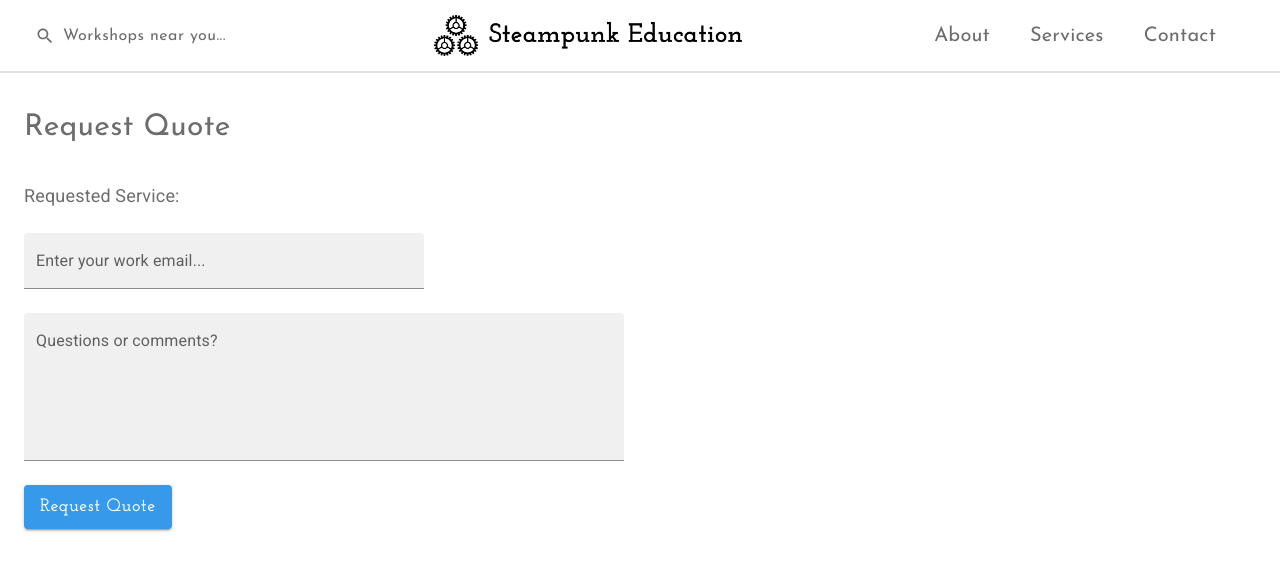
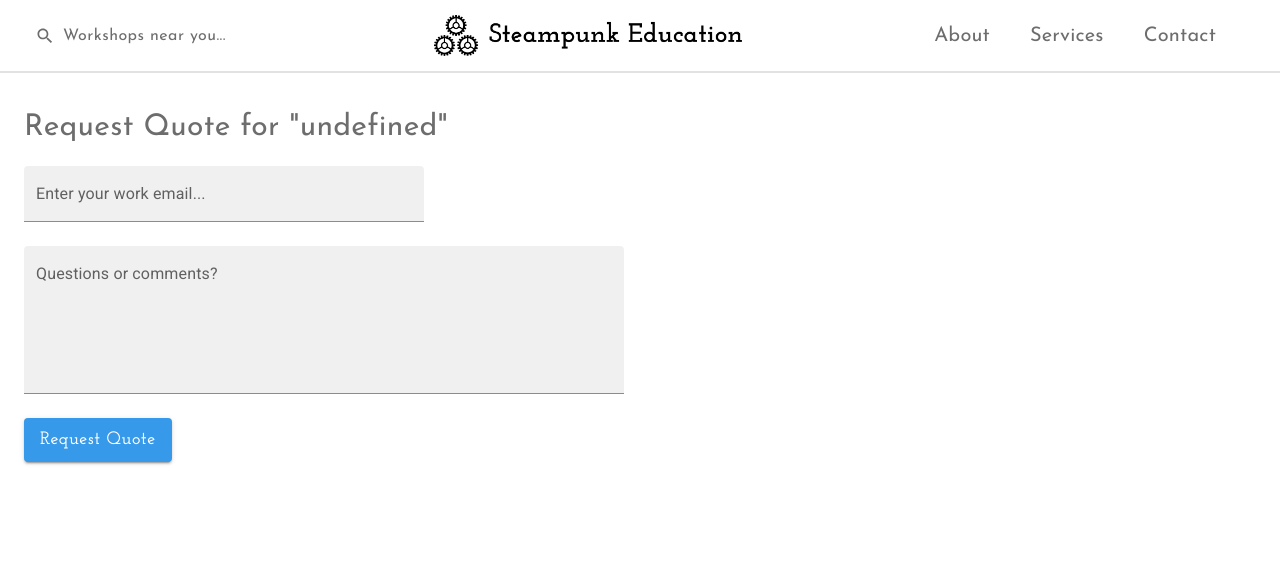
Before and after one commit to thePianoKid/SEG-3125-Project-2, a React (Create React App) app: page /quote in a window 1280 px wide. Shown: the top 570 px of the page. Built offline with nearby package versions, Linux system fonts and the light colour scheme.

Commit message:
Made the contact form its own component

```diff
--- a/src/components/pages/Contact.jsx
+++ b/src/components/pages/Contact.jsx
@@ -1,67 +1,14 @@
-import React, { useState } from "react";
+import React from "react";
 import Navbar from "../Navbar";
-import { Typography, TextField, Grid } from "@mui/material";
-import { styled } from "@mui/material/styles";
-import { properties } from "../../properties";
-import ThemedButton from "../ThemedButton";
+import ContactForm from "./ContactForm";
 
-const SplashPageTitle = styled(Typography)(() => ({
-  fontFamily: "Josefin Sans",
-  fontSize: "30px",
-  color: properties.style.primary.grey,
-}));
-
-const SplashPageBody = styled(Typography)(() => ({
-  fontSize: "18px",
-  color: properties.style.primary.grey,
-}));
-
-const Contact = () => {
-  const [showConfirmationPage, setShowConfirmationPage] = useState(false);
-
+function Contact() {
   return (
     <div>
       <Navbar />
-      {!showConfirmationPage ? (
-        <div>
-          <SplashPageTitle sx={{ pt: 4, pb: 2, ml: 3 }}>
-            Contact Steampunk
-          </SplashPageTitle>
-          <Grid sx={{ pb: 3 }} container>
-            <TextField
-              sx={{ ml: 3, width: 400 }}
-              label="Enter your work email..."
-              variant="filled"
-            />
-          </Grid>
-          <Grid sx={{ pb: 3 }}>
-            <TextField
-              sx={{ ml: 3, width: 600 }}
-              label="Questions or comments?"
-              variant="filled"
-              multiline
-              rows={5}
-            />
-          </Grid>
-          <ThemedButton
-            sx={{ ml: 3 }}
-            btnText="Submit"
-            onClick={() => setShowConfirmationPage(true)}
-          />
-        </div>
-      ) : (
-        <div>
-          <SplashPageTitle sx={{ pt: 4, pb: 2, ml: 3 }}>
-            Submission Successful!
-          </SplashPageTitle>
-          <SplashPageBody sx={{ pt: 2, pb: 1, ml: 3 }}>
-            Thank you for your interest. We will get back to you in 1-2 business
-            days.
-          </SplashPageBody>
-        </div>
-      )}
+      <ContactForm titleText="Contact Steampunk" submitBtnText="Submit" />
     </div>
-  );
+  )
 };
 
 export default Contact;
--- /dev/null
+++ b/src/components/pages/ContactForm.jsx
@@ -0,0 +1,91 @@
+import React, { useState } from "react";
+import { Typography, TextField, Grid, ListItem } from "@mui/material";
+import { styled } from "@mui/material/styles";
+import { properties } from "../../properties";
+import ThemedButton from "../ThemedButton";
+
+const SplashPageTitle = styled(Typography)(() => ({
+  fontFamily: "Josefin Sans",
+  fontSize: "30px",
+  color: properties.style.primary.grey,
+}));
+
+const SplashPageBody = styled(Typography)(() => ({
+  fontSize: "18px",
+  color: properties.style.primary.grey,
+}));
+
+const StyledListItem = styled(ListItem)(() => ({
+  fontFamily: "Roboto",
+  color: properties.style.primary.grey,
+  fontSize: "16px",
+}));
+
+function ContactForm(props) {
+  const { titleText, submitBtnText } = props;
+
+  const [confimation, setConfirmation] = useState(false);
+  const [email, setEmail] = useState("");
+  const [message, setMessage] = useState("");
+
+  const handleEmailChange = (event) => {
+    setEmail(event.target.value);
+  };
+
+  const handleMessageChange = (event) => {
+    setMessage(event.target.value);
+  };
+
+  return (
+    <div>
+      {confimation ? (
+        <div>
+          <SplashPageTitle sx={{ pt: 4, ml: 3 }}>Success!</SplashPageTitle>
+          <SplashPageBody sx={{ pt: 2, pb: 1, ml: 3 }}>
+            Thank you for your interest. We will get back to you in 1-2 business
+            days.
+          </SplashPageBody>
+
+          <SplashPageBody sx={{ pt: 2, pb: 1, ml: 3 }}>
+            Submission details
+          </SplashPageBody>
+          <StyledListItem sx={{ ml: 3 }}>Email: {email}</StyledListItem>
+          <StyledListItem sx={{ ml: 3 }}>
+            Other comments: {message}
+          </StyledListItem>
+        </div>
+      ) : (
+        <div>
+          <SplashPageTitle sx={{ pt: 4, pb: 2, ml: 3 }}>
+            { titleText }
+          </SplashPageTitle>
+          <Grid sx={{ pb: 3 }} container>
+            <TextField
+              sx={{ ml: 3, width: 400 }}
+              label="Enter your work email..."
+              variant="filled"
+              onChange={handleEmailChange}
+            />
+          </Grid>
+          <Grid sx={{ pb: 3 }}>
+            <TextField
+              sx={{ ml: 3, width: 600 }}
+              label="Questions or comments?"
+              variant="filled"
+              multiline
+              rows={5}
+              onChange={handleMessageChange}
+            />
+          </Grid>
+          <ThemedButton
+            sx={{ ml: 3 }}
+            btnText={submitBtnText}
+            onClick={() => setConfirmation(true)}
+          />
+        </div>
+      )}
+    </div>
+  );
+}
+
+export default ContactForm;
--- a/src/components/pages/Quote.jsx
+++ b/src/components/pages/Quote.jsx
@@ -1,27 +1,8 @@
-import React, { useState } from "react";
+import React from "react";
 import Navbar from "../Navbar";
-import { Typography, TextField, Grid, ListItem } from "@mui/material";
-import { styled } from "@mui/material/styles";
 import { properties } from "../../properties";
 import { useLocation } from "react-router-dom";
-import ThemedButton from "../ThemedButton";
-
-const SplashPageTitle = styled(Typography)(() => ({
-  fontFamily: "Josefin Sans",
-  fontSize: "30px",
-  color: properties.style.primary.grey,
-}));
-
-const SplashPageBody = styled(Typography)(() => ({
-  fontSize: "18px",
-  color: properties.style.primary.grey,
-}));
-
-const StyledListItem = styled(ListItem)(() => ({
-  fontFamily: "Roboto",
-  color: properties.style.primary.grey,
-  fontSize: "16px",
-}));
+import ContactForm from "./ContactForm";
 
 function useQuery() {
   const { search } = useLocation();
@@ -30,71 +11,13 @@ function useQuery() {
 }
 
 function Quote() {
-  const [confimation, setConfirmation] = useState(false);
-  const [email, setEmail] = useState("");
-  const [message, setMessage] = useState("");
   let quote = useQuery();
   let serviceName = properties.services[quote.get("service")];
-
-  const handleEmailChange = (event) => {
-    setEmail(event.target.value);
-  };
-
-  const handleMessageChange = (event) => {
-    setMessage(event.target.value);
-  };
 
   return (
     <div>
       <Navbar />
-      {confimation ? (
-        <div>
-          <SplashPageTitle sx={{ pt: 4, ml: 3 }}>Success!</SplashPageTitle>
-          <SplashPageBody sx={{ pt: 2, pb: 1, ml: 3 }}>
-            Thank you for your interest. We will get back to you in 1-2 business
-            days.
-          </SplashPageBody>
-
-          <SplashPageBody sx={{ pt: 2, pb: 1, ml: 3 }}>
-            Submission details
-          </SplashPageBody>
-          <StyledListItem sx={{ ml: 3 }}>Service: {serviceName}</StyledListItem>
-          <StyledListItem sx={{ ml: 3 }}>Email: {email}</StyledListItem>
-          <StyledListItem sx={{ ml: 3 }}>
-            Other comments: {message}
-          </StyledListItem>
-        </div>
-      ) : (
-        <div>
-          <SplashPageTitle sx={{ pt: 4, pb: 2, ml: 3 }}>Request Quote</SplashPageTitle>
-          <SplashPageBody sx={{ pt: 2, pb: 3, ml: 3 }}>
-            Requested Service: {serviceName}
-          </SplashPageBody>
-          <Grid sx={{ pb: 3 }} container>
-            <TextField
-              sx={{ ml: 3, width: 400 }}
-              label="Enter your work email..."
-              variant="filled"
-              onChange={handleEmailChange}
-            />
-          </Grid>
-          <Grid sx={{ pb: 3 }}>
-            <TextField
-              sx={{ ml: 3, width: 600 }}
-              label="Questions or comments?"
-              variant="filled"
-              multiline
-              rows={5}
-              onChange={handleMessageChange}
-            />
-          </Grid>
-          <ThemedButton
-            sx={{ ml: 3 }}
-            btnText="Request Quote"
-            onClick={() => setConfirmation(true)}
-          />
-        </div>
-      )}
+      <ContactForm titleText={"Request Quote for \"" + serviceName + "\"" } submitBtnText="Request Quote" />
     </div>
   );
 }
```
